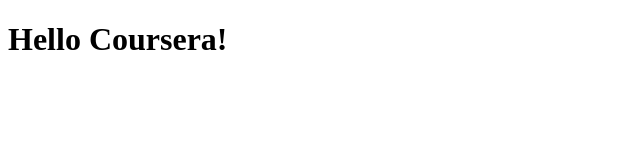
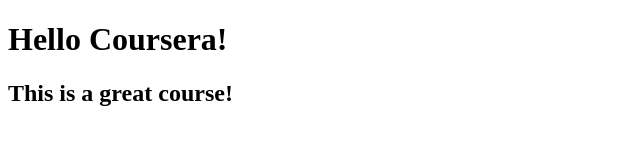
Before and after one commit to akupaka/coursera-web4, a plain HTML site: page site/index.html in a window 1280 px wide. Shown: the whole page, without its empty margins (0-640 px from the left). Drawn offline with Linux system fonts and the light colour scheme.

Commit message:
Small changes to page content

```diff
--- a/site/index.html
+++ b/site/index.html
@@ -6,5 +6,6 @@
 </head>
 <body>
     <h1>Hello Coursera!</h1>
+    <h2>This is a great course!</h2>
 </body>
 </html>
```
